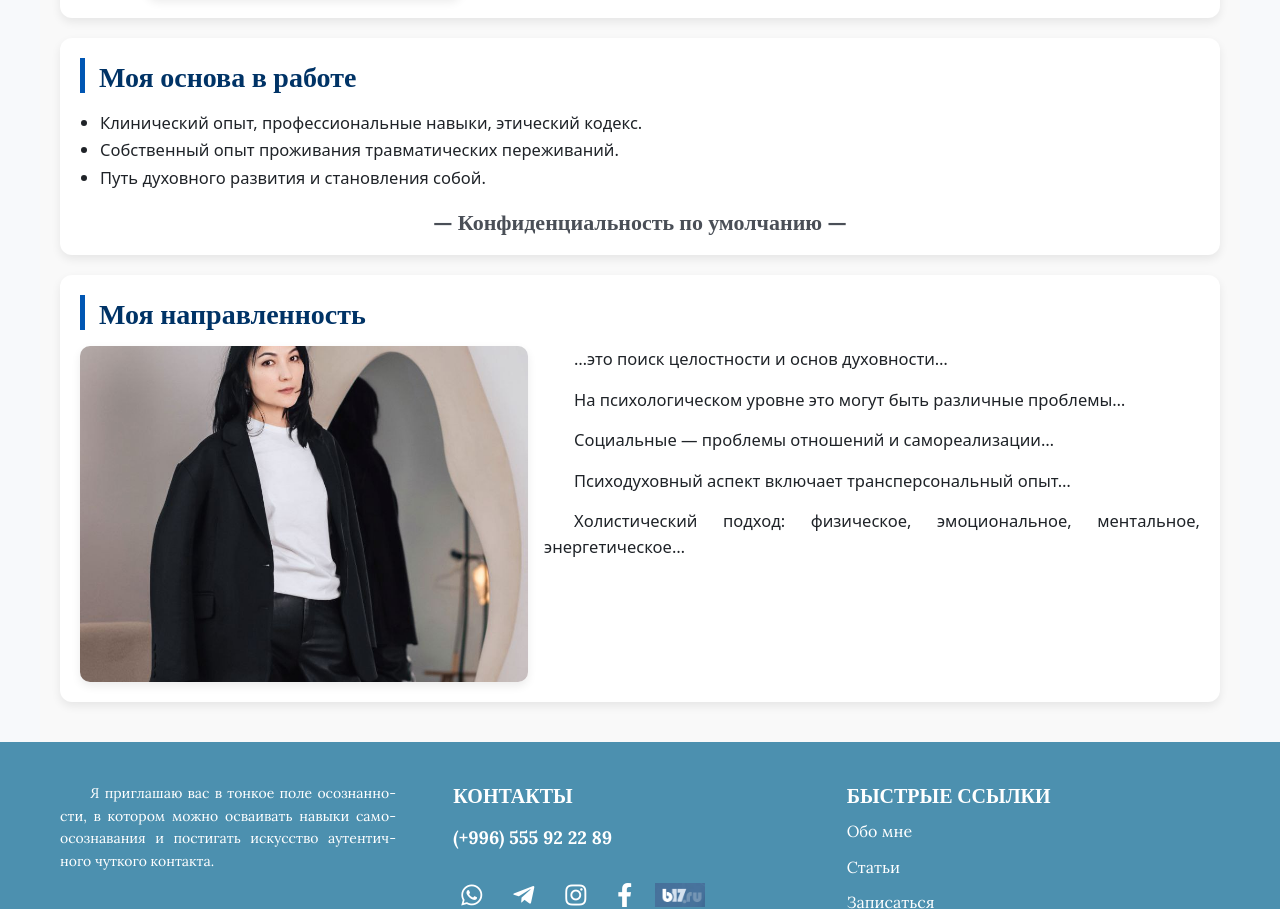
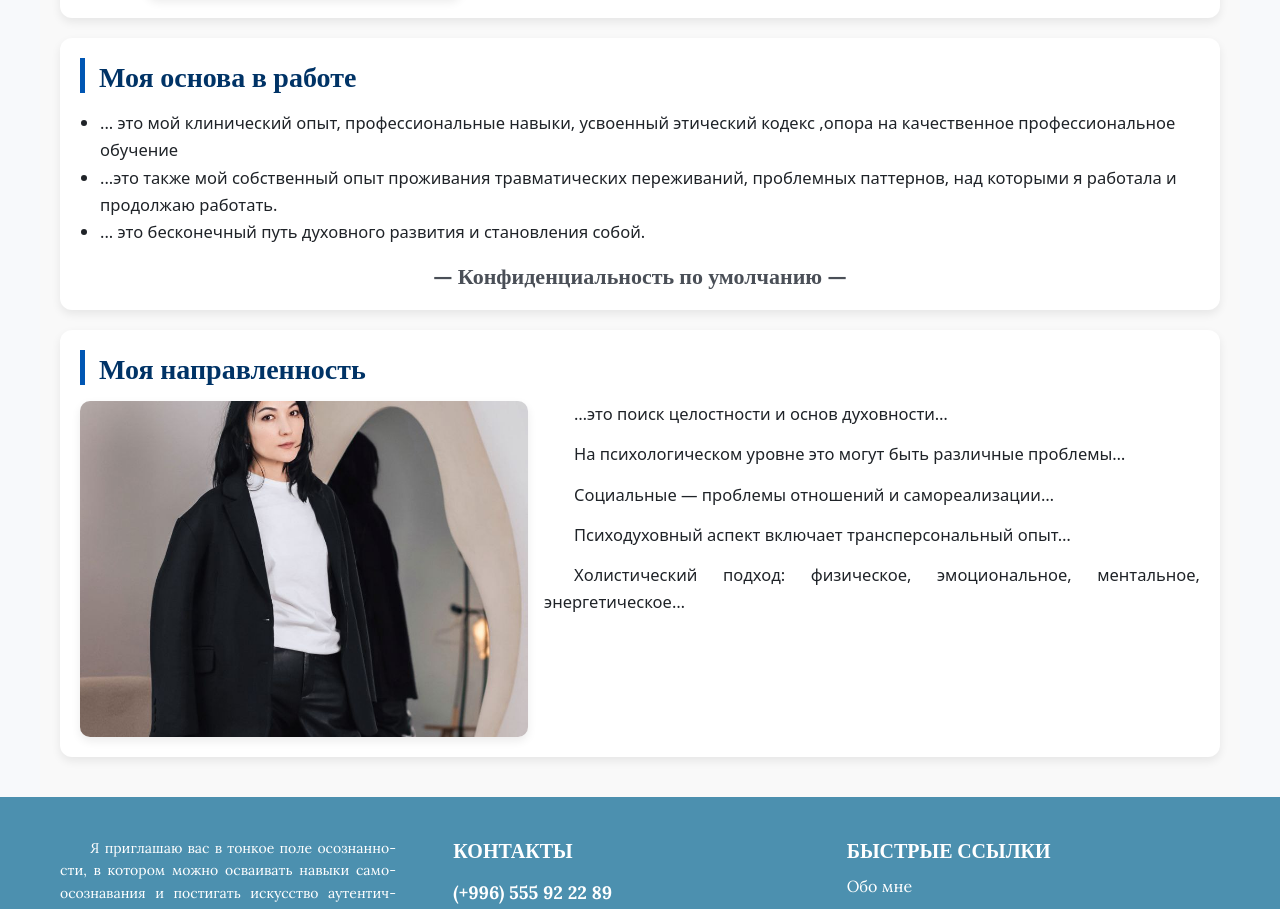
Before and after one commit to ZigranN/psychologist, a React (Vite) app in the folder front/: page /about in a window 1280 px wide. Shown: the part 1981-2890 px from the top of the page. Built offline with nearby package versions, Linux system fonts and the light colour scheme.

Commit message:
Исправлен текст по запросу клиента

```diff
--- a/front/src/pages/AboutPage/AboutPage.jsx
+++ b/front/src/pages/AboutPage/AboutPage.jsx
@@ -309,9 +309,9 @@ const AboutPage = () => {
             <section className={styles.section}>
                 <h2 className={styles.subtitle}>Моя основа в работе</h2>
                 <ul className={styles.list}>
-                    <li>Клинический опыт, профессиональные навыки, этический кодекс.</li>
-                    <li>Собственный опыт проживания травматических переживаний.</li>
-                    <li>Путь духовного развития и становления собой.</li>
+                    <li>... это мой клинический опыт, профессиональные навыки, усвоенный этический кодекс ,опора на качественное профессиональное обучение</li>
+                    <li>...это также мой собственный опыт проживания травматических переживаний, проблемных паттернов, над которыми я работала и продолжаю работать.</li>
+                    <li>... это бесконечный путь духовного развития и становления собой.</li>
                 </ul>
                 <h3 className={styles.note}>— Конфиденциальность по умолчанию —</h3>
             </section>
```
